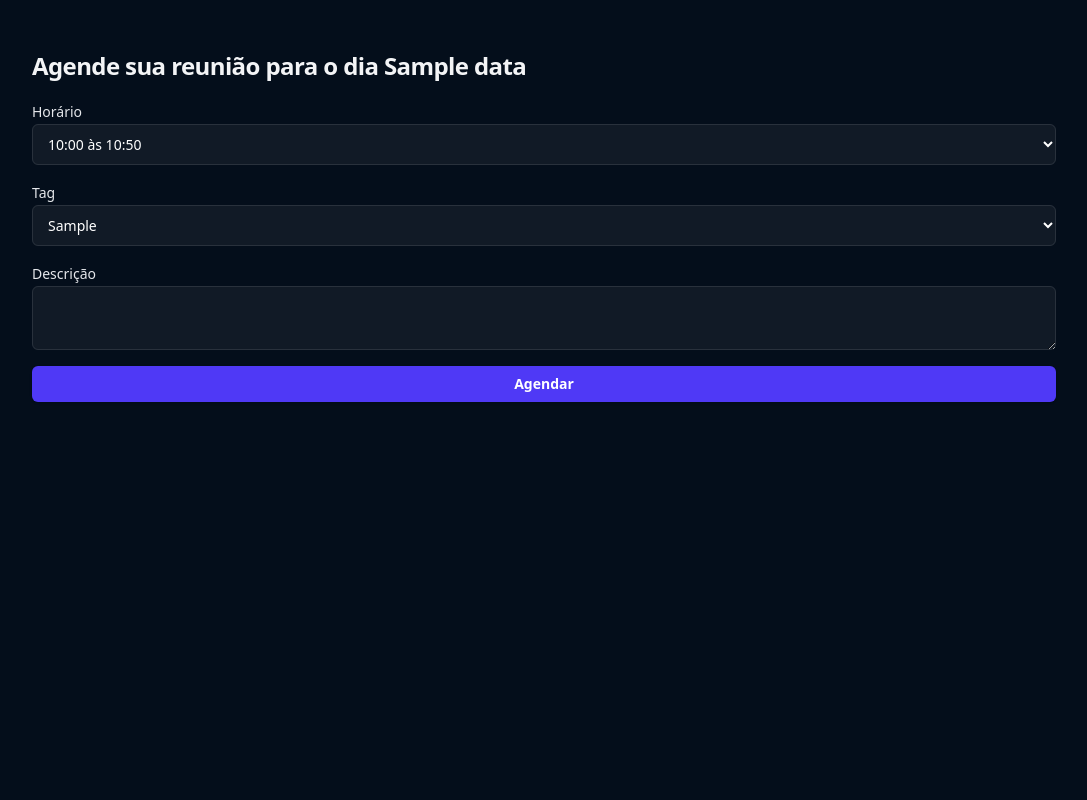
After one commit to MatheusGrilo/pystack-week-13, a Django app: template mentorados/templates/agendar_reuniao.html in a window 1280 px wide. The commit adds this page. Shown: the whole page, without its empty margins (96-1183 px from the left). Run offline with Django 5.2, Linux system fonts and the light colour scheme; tables that the repository leaves empty hold one stand-in row (values such as "Sample post"); the template is opened without the code that fills it: values that come from a table or form of the project are taken from there, most other values are stand-ins (such as "Sample title", 1, 10 or a date in 2020).

Commit message:
feat: add meeting scheduling functionality with new views and templates

```diff
--- a/core/settings.py
+++ b/core/settings.py
@@ -114,7 +114,7 @@ TIME_ZONE = "America/Sao_Paulo"
 
 USE_I18N = True
 
-USE_TZ = True
+USE_TZ = False
 
 
 # Static files (CSS, JavaScript, Images)
--- /dev/null
+++ b/mentorados/templates/agendar_reuniao.html
@@ -0,0 +1,54 @@
+{% extends "base.html" %} {% load static %} {% block 'body' %}
+<div class="bg-[#040e1b] min-h-screen">
+  <div class="max-w-5xl mx-auto py-8">
+    <form action="{% url 'agendar_reuniao' %}" method="POST">
+      {% csrf_token %}
+      <h2 class="mt-4 text-2xl/9 font-bold tracking-tight text-gray-100">
+        Agende sua reunião para o dia {{data}}
+      </h2>
+      <label for="email" class="block mt-4 text-sm/6 font-medium text-gray-200"
+        >Horário</label
+      >
+      <select
+        name="horario"
+        id=""
+        class="block w-full rounded-md bg-white/5 px-3 py-2.5 text-base text-white outline outline-1 -outline-offset-1 outline-white/10 placeholder:text-gray-500 focus:outline focus:outline-2 focus:-outline-offset-2 focus:outline-indigo-500 sm:text-sm/6"
+      >
+        {% for horario in horarios %}
+        <option value="{{horario.id}}" class="text-slate-900">
+          {{horario.data_inicial.time}} às {{horario.data_final.time}}
+        </option>
+        {% endfor %}
+      </select>
+
+      <label for="email" class="block mt-4 text-sm/6 font-medium text-gray-200"
+        >Tag</label
+      >
+      <select
+        name="tag"
+        id=""
+        class="block w-full rounded-md bg-white/5 px-3 py-2.5 text-base text-white outline outline-1 -outline-offset-1 outline-white/10 placeholder:text-gray-500 focus:outline focus:outline-2 focus:-outline-offset-2 focus:outline-indigo-500 sm:text-sm/6"
+      >
+        {% for tag in tags %}
+        <option value="{{tag.0}}" class="text-slate-900">{{tag.1}}</option>
+        {% endfor %}
+      </select>
+
+      <label for="email" class="block mt-4 text-sm/6 font-medium text-gray-200"
+        >Descrição</label
+      >
+      <textarea
+        name="descricao"
+        class="block w-full rounded-md bg-white/5 px-4 py-2 text-base text-white outline outline-1 -outline-offset-1 outline-white/10 placeholder:text-gray-500 focus:outline focus:outline-2 focus:-outline-offset-2 focus:outline-indigo-500 sm:text-sm/6"
+      ></textarea>
+      <button
+        type="submit"
+        class="flex mt-4 w-full justify-center cursor-pointer rounded-md bg-indigo-600 px-3 py-1.5 text-sm/6 font-semibold text-white shadow-sm hover:bg-indigo-500 focus-visible:outline focus-visible:outline-2 focus-visible:outline-offset-2 focus-visible:outline-indigo-600"
+      >
+        Agendar
+      </button>
+    </form>
+  </div>
+</div>
+
+{% endblock 'body' %}
--- a/mentorados/urls.py
+++ b/mentorados/urls.py
@@ -7,4 +7,5 @@ urlpatterns = [
     path("reunioes/", views.reunioes, name="reunioes"),
     path("auth/", views.auth, name="auth_mentorado"),
     path("escolher_dia/", views.escolher_dia, name="escolher_dia"),
+    path("agendar_reuniao/", views.agendar_reuniao, name="agendar_reuniao"),
 ]
```
Also changed, not shown: mentorados/templates/escolher_dia.html (+7 -5 lines), mentorados/views.py (+37 -4 lines).
